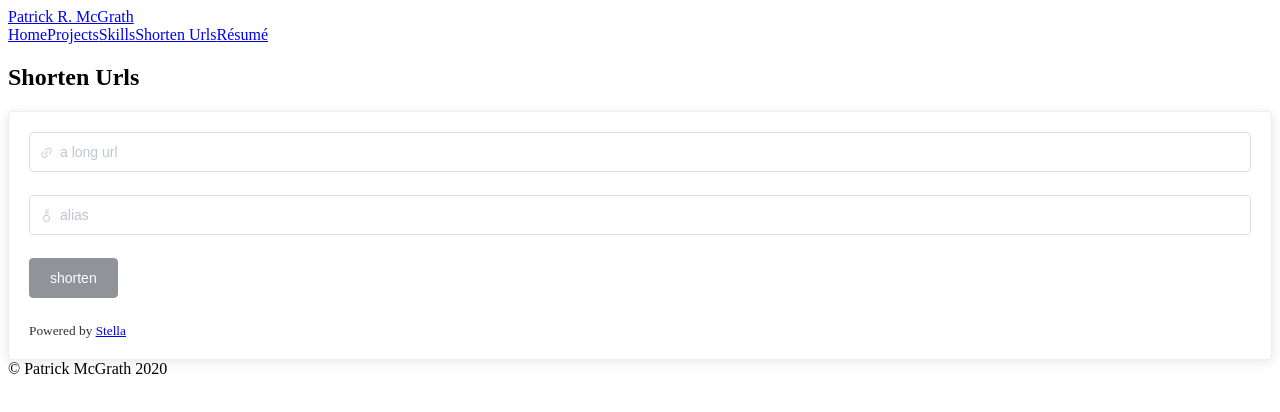
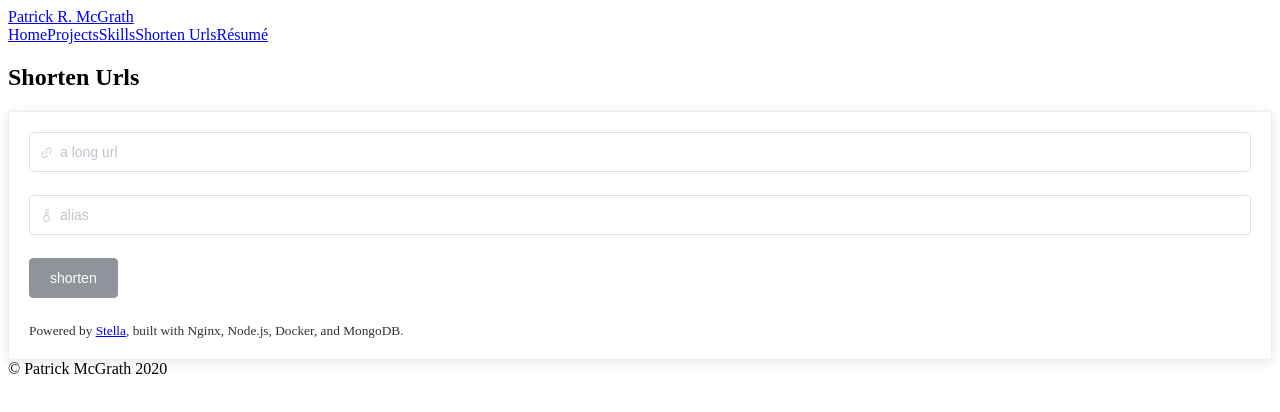
Before and after one commit to PatrickMcGrath29/patrickmcgrath.io, a Vue app: page /shorten in a window 1280 px wide. Shown: the top 412 px of the page. Built offline with nearby package versions, Linux system fonts and the light colour scheme.

Commit message:
Updating resume, adding powered by text on the url shortener page

```diff
--- a/src/pages/shorten/Index.vue
+++ b/src/pages/shorten/Index.vue
@@ -21,7 +21,7 @@
               </el-form-item>
             </el-form>
             <div class="shorten__implementation-description">
-              <small> Powered by <a href="https://github.com/PatrickMcGrath29/stella">Stella</a></small>
+              <small> Powered by <a href="https://github.com/PatrickMcGrath29/stella">Stella</a>, built with Nginx, Node.js, Docker, and MongoDB.</small>
             </div>
           </el-card>
 
```
Also changed, not shown: 1 other file (tests, documents, lock files or other folders).
